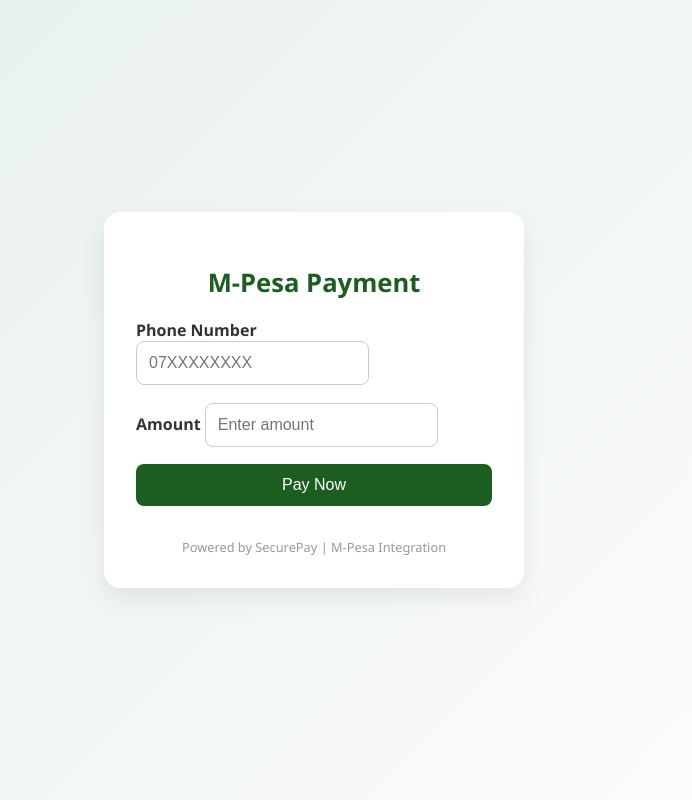
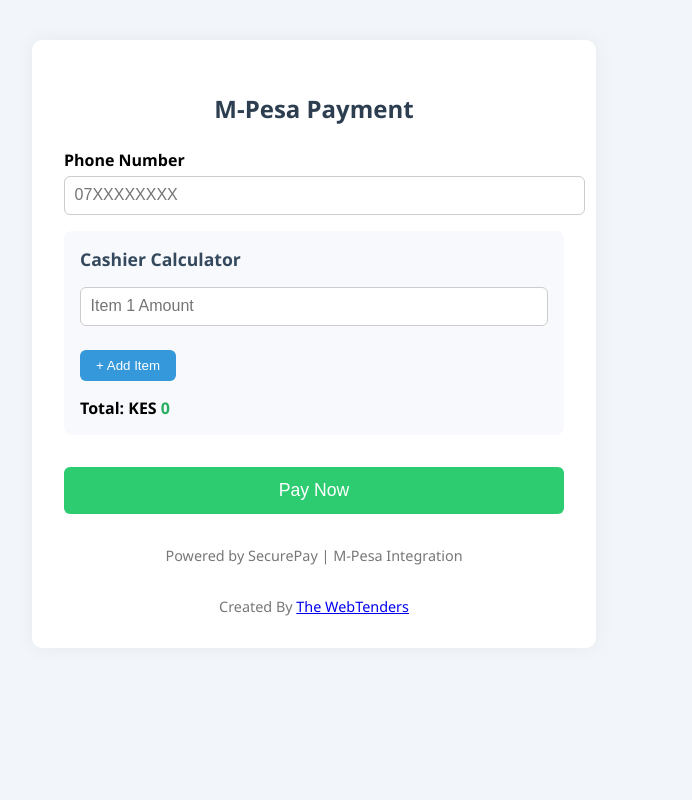
Before and after one commit to collins05-munene/mpesa-payment, a website: page public/index.html in a window 1280 px wide. Shown: the whole page, without its empty margins (326-1018 px from the left). Drawn offline with Linux system fonts and the light colour scheme.

```diff
--- a/public/index.html
+++ b/public/index.html
@@ -4,114 +4,118 @@
     <meta charset="UTF-8" />
     <meta name="viewport" content="width=device-width, initial-scale=1.0" />
     <title>M-Pesa Payment</title>
-
     <style>
-      * {
-        box-sizing: border-box;
-      }
-
       body {
-        margin: 0;
         font-family: "Segoe UI", Tahoma, Geneva, Verdana, sans-serif;
-        background: linear-gradient(135deg, #e6f0ea, #fdfdfd);
+        background: #f2f5f9;
         display: flex;
-        align-items: center;
         justify-content: center;
-        height: 100vh;
-        padding: 1rem;
+        padding: 2rem;
       }
 
       .container {
-        background-color: #fff;
+        background: white;
+        max-width: 500px;
+        width: 100%;
+        border-radius: 10px;
+        box-shadow: 0 0 20px rgba(0, 0, 0, 0.05);
         padding: 2rem;
-        max-width: 420px;
-        width: 100%;
-        border-radius: 16px;
-        box-shadow: 0 10px 25px rgba(0, 0, 0, 0.08);
-        text-align: center;
-        animation: fadeIn 0.8s ease;
-      }
-
-      @keyframes fadeIn {
-        from {
-          opacity: 0;
-          transform: translateY(20px);
-        }
-        to {
-          opacity: 1;
-          transform: translateY(0);
-        }
       }
 
       h2 {
-        color: #1b5e20;
-        margin-bottom: 1.2rem;
-        font-size: 1.6rem;
-      }
-
-      form {
-        display: flex;
-        flex-direction: column;
-        gap: 1.1rem;
-        text-align: left;
+        text-align: center;
+        margin-bottom: 1.5rem;
+        color: #2c3e50;
       }
 
       label {
+        display: block;
+        margin-bottom: 0.3rem;
         font-weight: 600;
-        color: #333;
-        margin-bottom: 0.25rem;
       }
 
-      input {
-        padding: 0.75rem;
+      input[type="text"],
+      input[type="number"] {
+        width: 100%;
+        padding: 0.6rem;
+        margin-bottom: 1rem;
+        border: 1px solid #ccc;
+        border-radius: 6px;
         font-size: 1rem;
-        border: 1px solid #ccc;
-        border-radius: 8px;
-        transition: border 0.3s ease;
       }
 
-      input:focus {
-        border-color: #1b5e20;
-        outline: none;
+      #calculator {
+        background: #f8f9fc;
+        padding: 1rem;
+        border-radius: 8px;
+        margin-bottom: 1rem;
       }
 
-      button {
-        background-color: #1b5e20;
-        color: #fff;
-        padding: 0.75rem;
-        font-size: 1rem;
-        border: none;
-        border-radius: 8px;
-        cursor: pointer;
-        transition: background-color 0.3s ease;
+      #calculator h3 {
+        margin-top: 0;
+        margin-bottom: 1rem;
+        font-size: 1.1rem;
+        color: #34495e;
       }
 
-      button:hover {
-        background-color: #2e7d32;
+      #itemsContainer > div {
+        display: flex;
+        gap: 10px;
+        margin-bottom: 0.5rem;
+      }
+
+      #itemsContainer input {
+        flex: 1;
+      }
+
+      #addItemBtn {
+        background-color: #3498db;
+        color: white;
+        padding: 0.5rem 1rem;
+        border: none;
+        border-radius: 6px;
+        cursor: pointer;
+        transition: background-color 0.2s;
+      }
+
+      #addItemBtn:hover {
+        background-color: #2980b9;
+      }
+
+      #totalAmount,
+      #displayAmount {
+        font-weight: bold;
+        color: #27ae60;
+      }
+
+      button[type="submit"] {
+        width: 100%;
+        background-color: #2ecc71;
+        color: white;
+        border: none;
+        padding: 0.8rem;
+        border-radius: 6px;
+        font-size: 1.1rem;
+        cursor: pointer;
+        margin-top: 1rem;
+        transition: background-color 0.2s;
+      }
+
+      button[type="submit"]:hover {
+        background-color: #27ae60;
       }
 
       #status {
-        margin-top: 1.5rem;
-        font-weight: 600;
-        font-size: 0.95rem;
-        color: #555;
+        margin-top: 1rem;
+        font-weight: 500;
         text-align: center;
       }
 
       footer {
+        text-align: center;
         margin-top: 2rem;
-        font-size: 0.8rem;
-        color: #999;
-      }
-
-      @media (max-width: 480px) {
-        .container {
-          padding: 1.5rem;
-        }
-
-        h2 {
-          font-size: 1.4rem;
-        }
+        font-size: 0.9rem;
+        color: #777;
       }
     </style>
   </head>
@@ -119,6 +123,8 @@
     <div class="container">
       <h2>M-Pesa Payment</h2>
       <form id="paymentForm">
+        <input type="hidden" name="amount" id="amount" />
+
         <div>
           <label for="phone">Phone Number</label>
           <input
@@ -129,24 +135,69 @@
             placeholder="07XXXXXXXX"
           />
         </div>
-        <div>
-          <label for="amount">Amount</label>
-          <input
-            type="number"
-            name="amount"
-            id="amount"
-            required
-            min="1"
-            placeholder="Enter amount"
-          />
+
+        <div id="calculator">
+          <h3>Cashier Calculator</h3>
+          <div id="itemsContainer"></div>
+          <button type="button" id="addItemBtn">+ Add Item</button>
+          <div style="margin-top: 1rem">
+            <strong>Total: KES <span id="totalAmount">0</span></strong>
+          </div>
         </div>
+
         <button type="submit">Pay Now</button>
       </form>
+
       <div id="status"></div>
+      <footer>Powered by SecurePay | M-Pesa Integration</footer>
+      <footer>
+        Created By
+        <a href="https://munenedesigns.netlify.app">The WebTenders</a>
+      </footer>
+    </div>
+    <div id="status"></div>
 
-      <footer>Powered by SecurePay | M-Pesa Integration</footer>
-    </div>
     <script>
+      const itemsContainer = document.getElementById("itemsContainer");
+      const addItemBtn = document.getElementById("addItemBtn");
+      const totalAmountDisplay = document.getElementById("totalAmount");
+      const amountInput = document.getElementById("amount");
+      const displayAmountEl = document.getElementById("displayAmount");
+
+      function createItemInput(index) {
+        const wrapper = document.createElement("div");
+
+        const input = document.createElement("input");
+        input.type = "number";
+        input.placeholder = `Item ${index + 1} Amount`;
+        input.min = "0";
+        input.classList.add("item");
+
+        input.addEventListener("input", updateTotal);
+
+        wrapper.appendChild(input);
+        return wrapper;
+      }
+
+      function updateTotal() {
+        const inputs = document.querySelectorAll(".item");
+        let total = 0;
+        inputs.forEach((input) => {
+          const val = parseFloat(input.value);
+          if (!isNaN(val)) total += val;
+        });
+        totalAmountDisplay.textContent = total.toFixed(2);
+        amountInput.value = total.toFixed(2);
+        if (displayAmountEl) displayAmountEl.textContent = total.toFixed(2);
+      }
+
+      itemsContainer.appendChild(createItemInput(0));
+
+      addItemBtn.addEventListener("click", () => {
+        const currentItems = document.querySelectorAll(".item");
+        itemsContainer.appendChild(createItemInput(currentItems.length));
+      });
+
       const form = document.getElementById("paymentForm");
       const statusDiv = document.getElementById("status");
 
@@ -192,7 +243,6 @@
 
             const interval = setInterval(async () => {
               const res = await fetch("/payment-status");
-
               const status = await res.json();
               if (status.received) {
                 statusDiv.textContent = "✅ Payment received successfully!";
```
